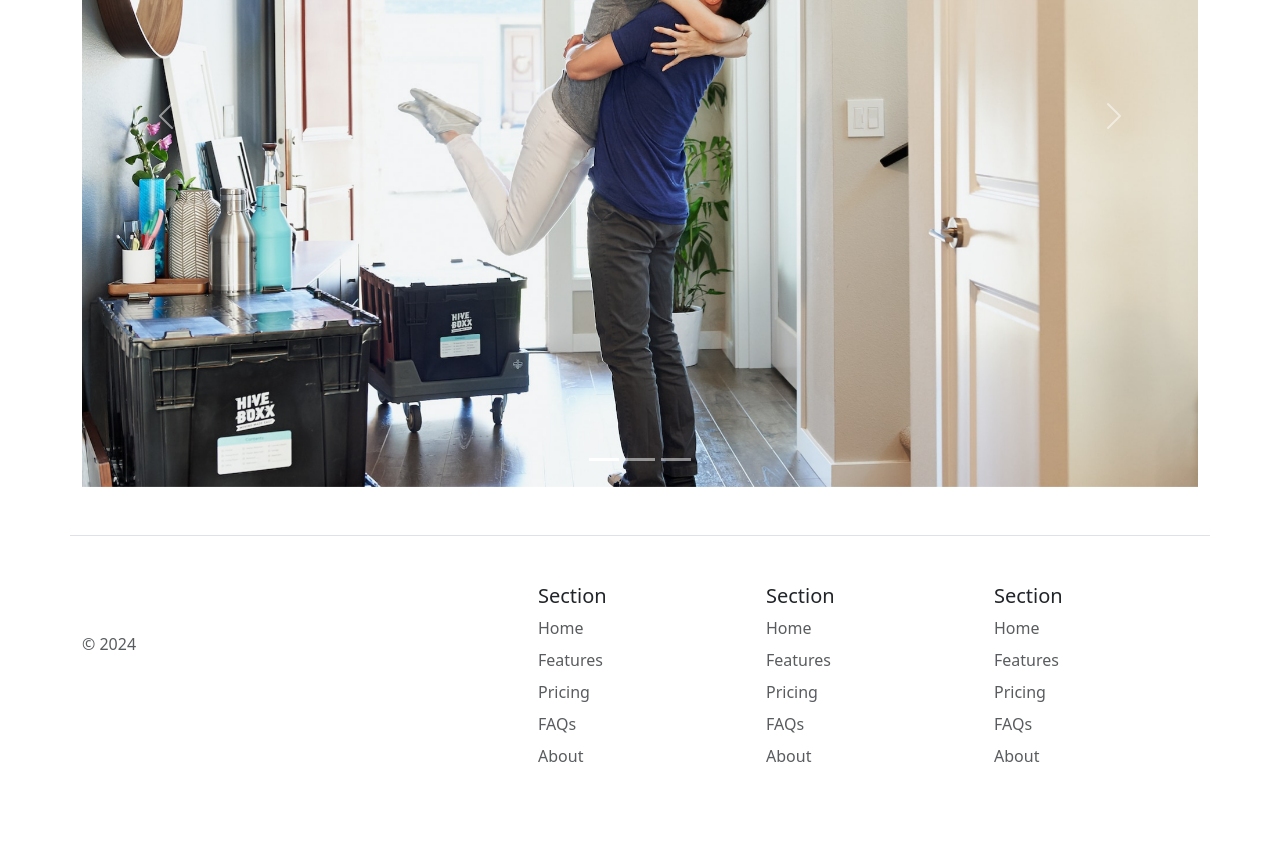
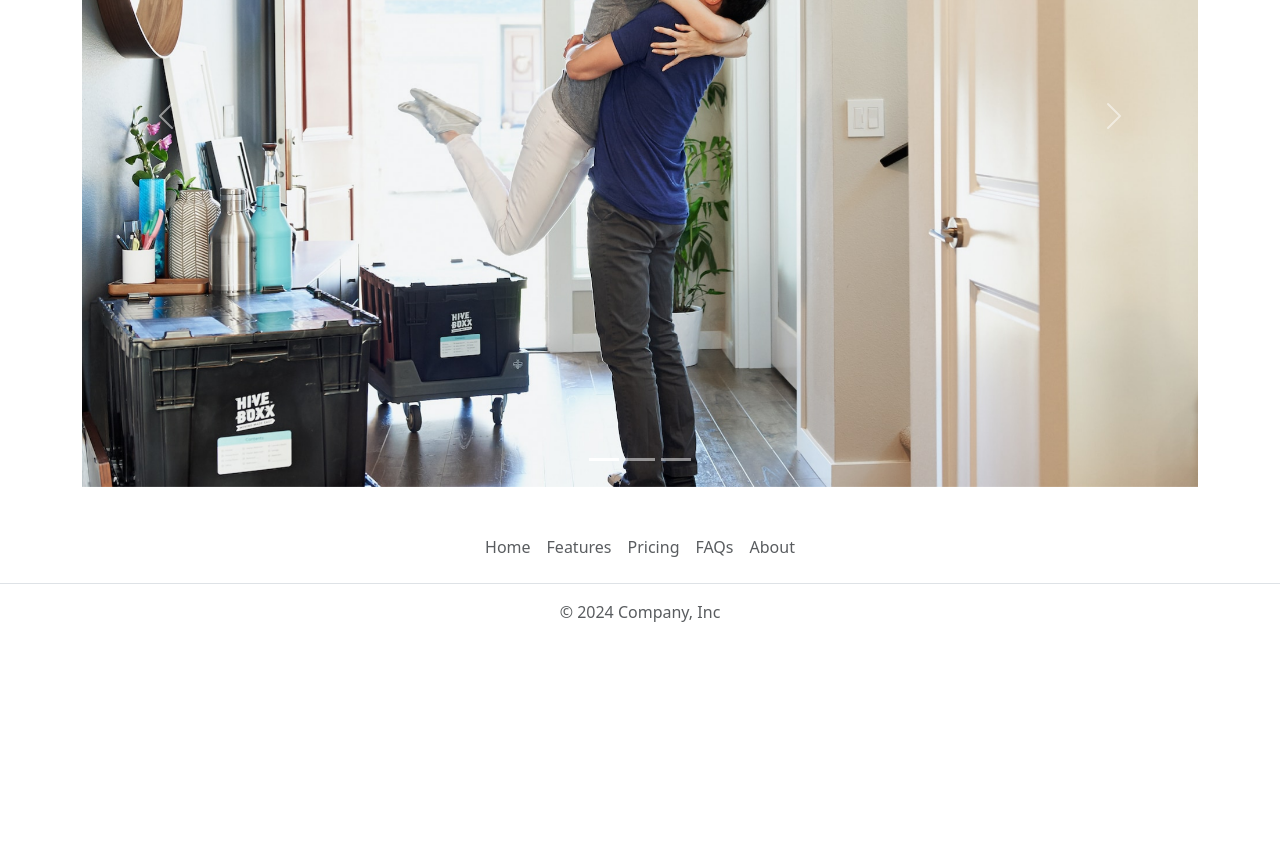
Before and after one commit to vmtro/Bootstrap-Project, a plain HTML site: page index.html in a window 1280 px wide. Shown: the part 1631-2474 px from the top of the page. After the commit the page ends 2311 px from the top, so only its background shows below. Drawn offline with nearby package versions, Linux system fonts and the light colour scheme.

Commit message:
Update index.html

```diff
--- a/index.html
+++ b/index.html
@@ -137,53 +137,16 @@
     </div>
   </div>
 
-  <div class="container">
-    <footer class="row row-cols-1 row-cols-sm-2 row-cols-md-5 py-5 my-5 border-top">
-      <div class="col mb-3">
-        <a href="/" class="d-flex align-items-center mb-3 link-body-emphasis text-decoration-none">
-          <svg class="bi me-2" width="40" height="32"><use xlink:href="#bootstrap"></use></svg>
-        </a>
-        <p class="text-body-secondary">© 2024</p>
-      </div>
-
-      <div class="col mb-3">
-
-      </div>
-
-      <div class="col mb-3">
-        <h5>Section</h5>
-        <ul class="nav flex-column">
-          <li class="nav-item mb-2"><a href="#" class="nav-link p-0 text-body-secondary">Home</a></li>
-          <li class="nav-item mb-2"><a href="#" class="nav-link p-0 text-body-secondary">Features</a></li>
-          <li class="nav-item mb-2"><a href="#" class="nav-link p-0 text-body-secondary">Pricing</a></li>
-          <li class="nav-item mb-2"><a href="#" class="nav-link p-0 text-body-secondary">FAQs</a></li>
-          <li class="nav-item mb-2"><a href="#" class="nav-link p-0 text-body-secondary">About</a></li>
-        </ul>
-      </div>
-
-      <div class="col mb-3">
-        <h5>Section</h5>
-        <ul class="nav flex-column">
-          <li class="nav-item mb-2"><a href="#" class="nav-link p-0 text-body-secondary">Home</a></li>
-          <li class="nav-item mb-2"><a href="#" class="nav-link p-0 text-body-secondary">Features</a></li>
-          <li class="nav-item mb-2"><a href="#" class="nav-link p-0 text-body-secondary">Pricing</a></li>
-          <li class="nav-item mb-2"><a href="#" class="nav-link p-0 text-body-secondary">FAQs</a></li>
-          <li class="nav-item mb-2"><a href="#" class="nav-link p-0 text-body-secondary">About</a></li>
-        </ul>
-      </div>
-
-      <div class="col mb-3">
-        <h5>Section</h5>
-        <ul class="nav flex-column">
-          <li class="nav-item mb-2"><a href="#" class="nav-link p-0 text-body-secondary">Home</a></li>
-          <li class="nav-item mb-2"><a href="#" class="nav-link p-0 text-body-secondary">Features</a></li>
-          <li class="nav-item mb-2"><a href="#" class="nav-link p-0 text-body-secondary">Pricing</a></li>
-          <li class="nav-item mb-2"><a href="#" class="nav-link p-0 text-body-secondary">FAQs</a></li>
-          <li class="nav-item mb-2"><a href="#" class="nav-link p-0 text-body-secondary">About</a></li>
-        </ul>
-      </div>
-    </footer>
-  </div>
+ <footer class="py-3 my-4">
+    <ul class="nav justify-content-center border-bottom pb-3 mb-3">
+      <li class="nav-item"><a href="#" class="nav-link px-2 text-body-secondary">Home</a></li>
+      <li class="nav-item"><a href="#" class="nav-link px-2 text-body-secondary">Features</a></li>
+      <li class="nav-item"><a href="#" class="nav-link px-2 text-body-secondary">Pricing</a></li>
+      <li class="nav-item"><a href="#" class="nav-link px-2 text-body-secondary">FAQs</a></li>
+      <li class="nav-item"><a href="#" class="nav-link px-2 text-body-secondary">About</a></li>
+    </ul>
+    <p class="text-center text-body-secondary">© 2024 Company, Inc</p>
+ </footer>
 
   <script src="https://cdn.jsdelivr.net/npm/bootstrap@5.3.3/dist/js/bootstrap.bundle.min.js" integrity="sha384-YvpcrYf0tY3lHB60NNkmXc5s9fDVZLESaAA55NDzOxhy9GkcIdslK1eN7N6jIeHz" crossorigin="anonymous"></script>
 </body>
```
